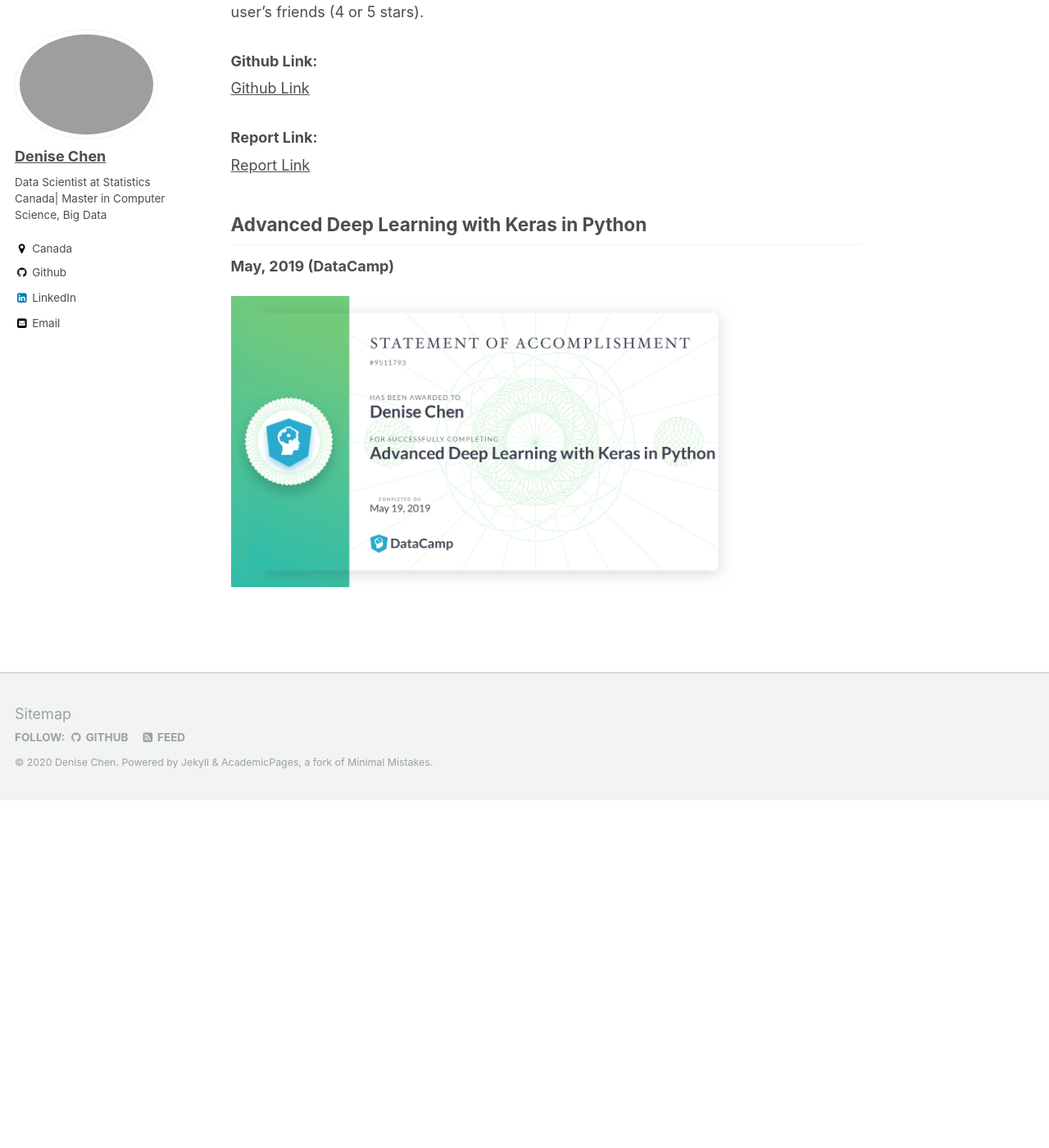
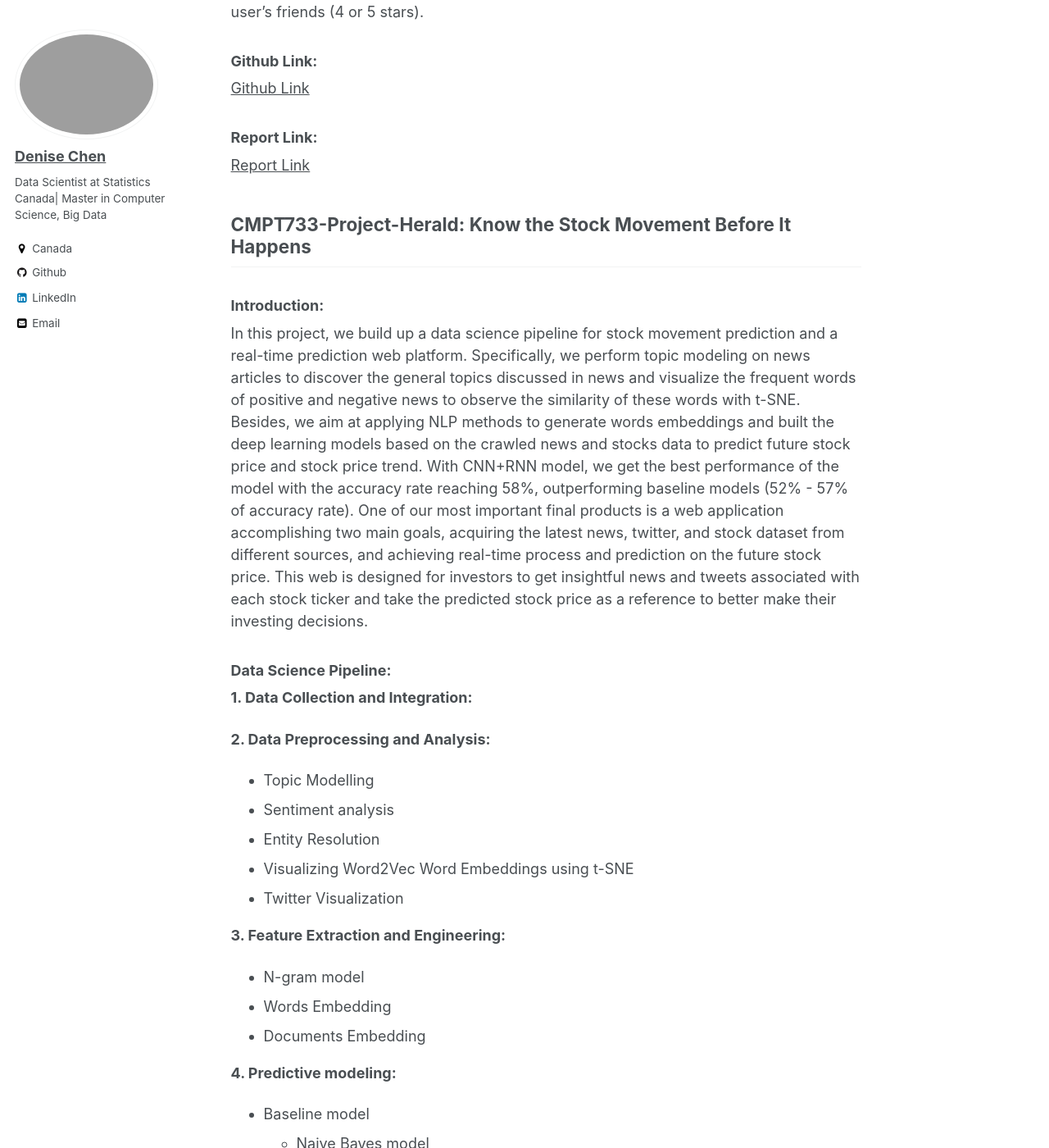
Before and after one commit to denisechendd/denisechenddaa.github.io, a Jekyll site: the page built from _pages/course_proj.md, in a window 1280 px wide and 1400 px high, scrolled down 1059 px. Shown: the whole window at 82% size. Built offline with Jekyll 4.4.1, drawn with Linux system fonts in a browser that asks for light colours; before the commit the page ends 2035 px from its top, so only the background shows below that; some of the changed text lies outside the part shown.

Commit message:
update post4

```diff
--- a/_pages/course_proj.md
+++ b/_pages/course_proj.md
@@ -31,8 +31,39 @@
 [Report Link](https://github.com/denisechendd/course_project/blob/master/yelp_recommend/Yelp_Project_Final_Report.pdf)
 
 
-## Advanced Deep Learning with Keras in Python
+## CMPT733-Project-Herald: Know the Stock Movement Before It Happens
+### Introduction:
+In this project, we build up a data science pipeline for stock movement prediction and a real-time prediction web platform.
+Specifically, we perform topic modeling on news articles to discover the general topics discussed in news and visualize the frequent words of positive and negative news to observe the similarity of these words with t-SNE.  Besides, we aim at applying NLP methods to generate words embeddings and built the deep learning models based on the crawled news and stocks data to predict future stock price and stock price trend. With CNN+RNN model, we get the best performance of the model with the accuracy rate reaching 58%, outperforming baseline models (52% - 57% of accuracy rate). One of our most important final products is a web application accomplishing two main goals, acquiring the latest news, twitter, and stock dataset from different sources, and achieving real-time process and prediction on the future stock price. This web is designed for investors to get insightful news and tweets associated with each stock ticker and take the predicted stock price as a reference to better make their investing decisions.
 
-**May, 2019 (DataCamp)**
+### Data Science Pipeline:
+**1. Data Collection and Integration:**
 
-<img src="/images/Online_certi/certificate_1.jpg" width="80%" height="80%">
+**2. Data Preprocessing and Analysis:**
+- Topic Modelling
+- Sentiment analysis
+- Entity Resolution
+- Visualizing Word2Vec Word Embeddings using t-SNE
+- Twitter Visualization
+ <br>
+
+**3. Feature Extraction and Engineering:**
+- N-gram model
+- Words Embedding
+- Documents Embedding
+ <br>
+
+**4. Predictive modeling:**
+- Baseline model
+  - Naive Bayes model
+  - Random Forest (RF)
+  - Support Vector Machine (SVM)
+- Deep Learning model
+  - Binary Classification
+  - Regression
+
+### Github Link:
+[Github Link](https://github.com/denisechendd/course_project/tree/master/StockPredict)
+
+### Report Link:
+[Report Link](https://github.com/denisechendd/course_project/blob/master/StockPredict/report.pdf)
```
